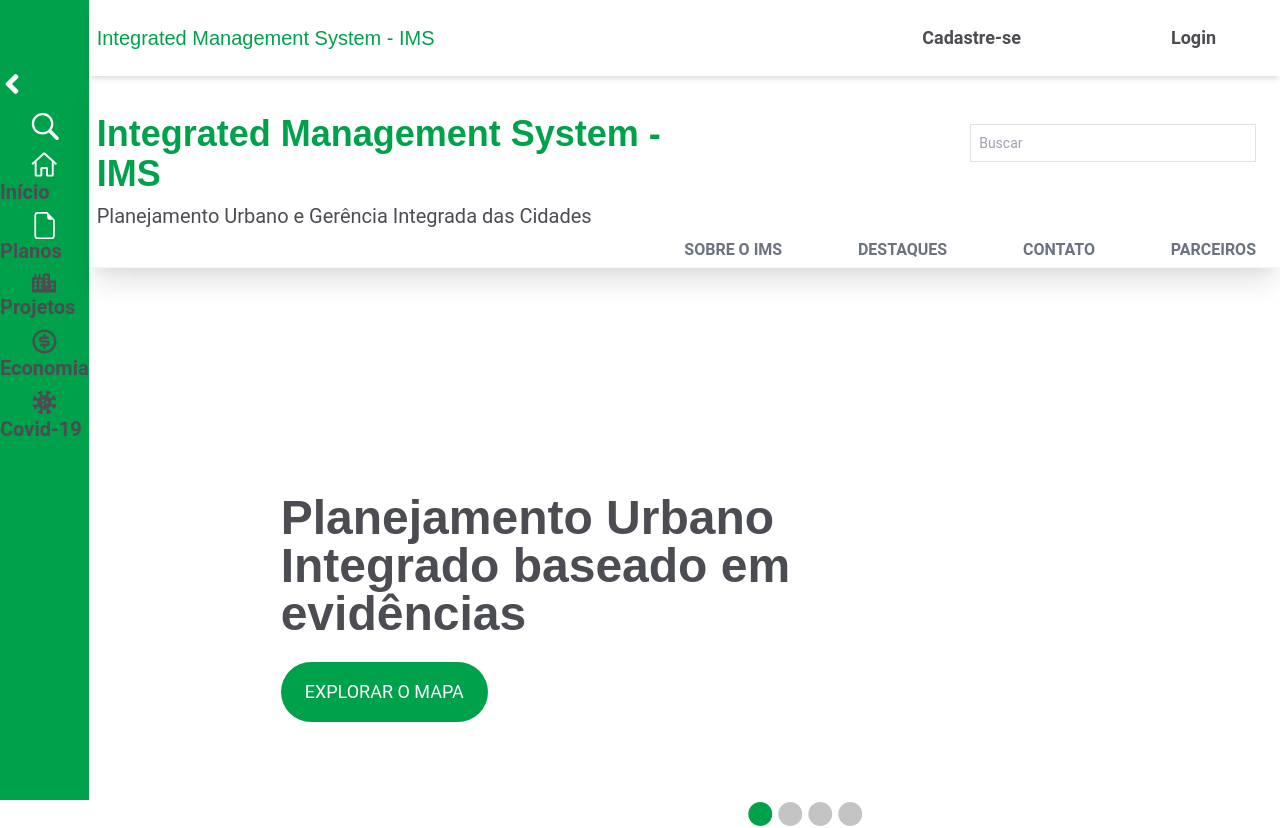
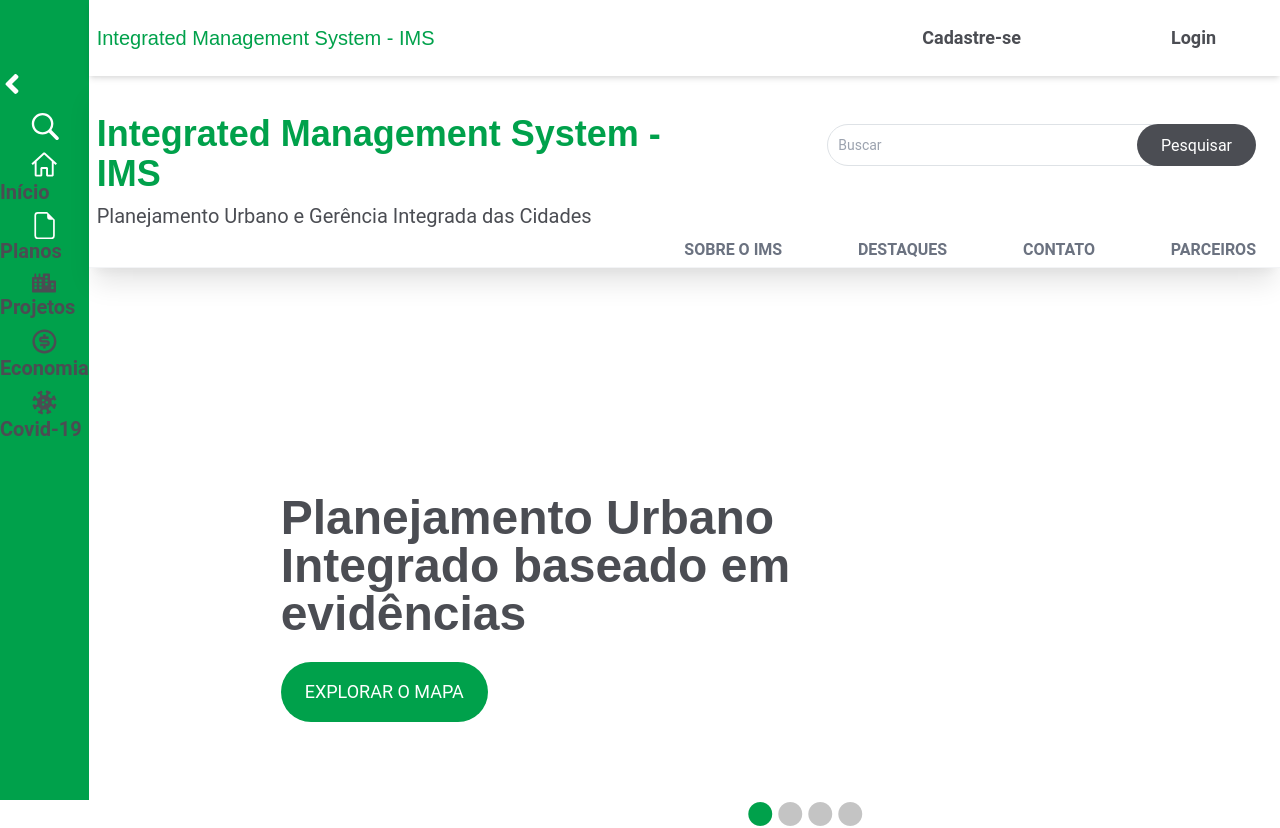
Before and after one commit to IMS-Recife/IMS-Frontend, a Next.js app: page / in a window 1280 px wide. Shown: the top 828 px of the page. Built offline with nearby package versions, Linux system fonts and the light colour scheme; no server answers.

Commit message:
Style the search input in the homepage

```diff
--- a/src/pages/index.js
+++ b/src/pages/index.js
@@ -44,11 +44,17 @@ const Home = () => {
           </span>
         </div>
         <div className="mr-4 flex flex-column">
-          <div className="ml-auto mt-12 w-50">
+          <div className="flex ml-auto mt-12 w-75">
             <input
-              className="border-gray-500 border w-full p-2 text-primary outline-none text-sm transition duration-150 ease-in-out mb-4"
+              className="border-gray-500 border rounded-3xl w-full p-2.5 text-primary outline-none text-sm transition duration-150 ease-in-out mb-4"
               placeholder="Buscar"
             />
+            <button
+              type="button"
+              className="rounded-3xl bg-primary-text text-white mb-4 p-2.5 px-4 -ml-16"
+            >
+              Pesquisar
+            </button>
           </div>
           <div className="flex items-stretch justify-between mt-auto mb-2">
             <a
```
